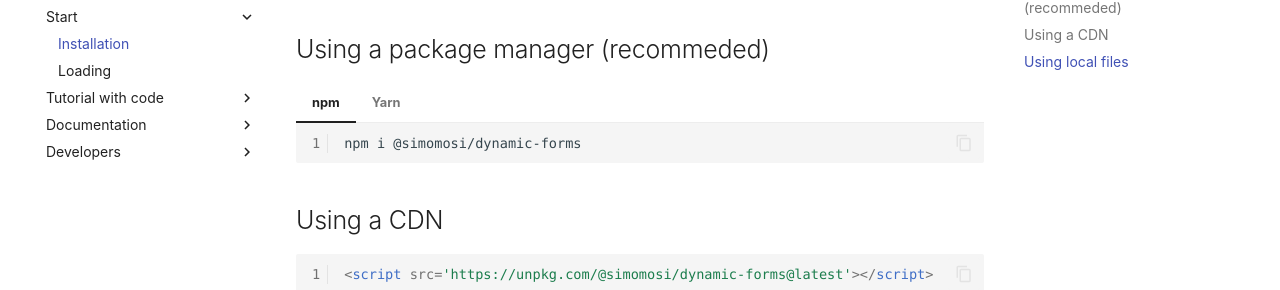
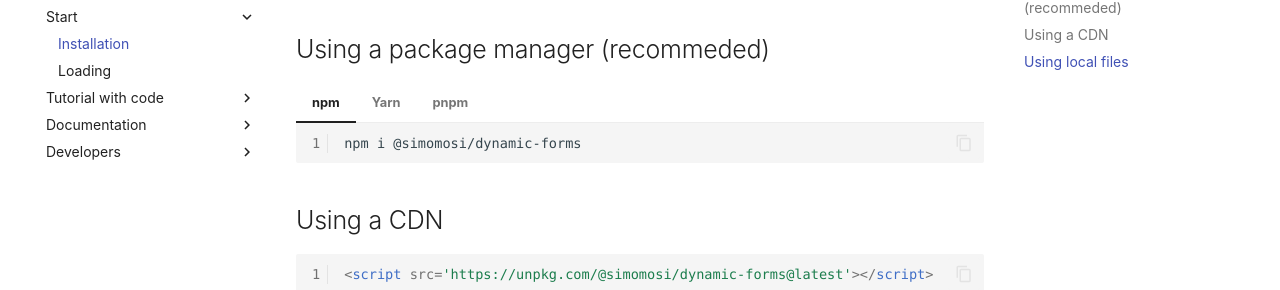
Before and after one commit to simomosi/dynamic-forms, an MkDocs documentation site: the page built from docs/start/installation.md, in a window 1280 px wide and 992 px high. Shown: the part 148-438 px from the top of the window. Built offline with MkDocs 1.6.1 and Material for MkDocs 9.7.7, drawn with Linux system fonts in a browser that asks for light colours; comment, search, counter and statistics services are not loaded.

Commit message:
Add pnpm command

````diff
--- a/docs/start/installation.md
+++ b/docs/start/installation.md
@@ -8,6 +8,10 @@
 === "Yarn"
     ```shell
     yarn add @simomosi/dynamic-forms
+    ```
+=== "pnpm"
+    ```shell
+    pnpm i @simomosi/dynamic-forms
     ```
 
 ## Using a CDN
````
